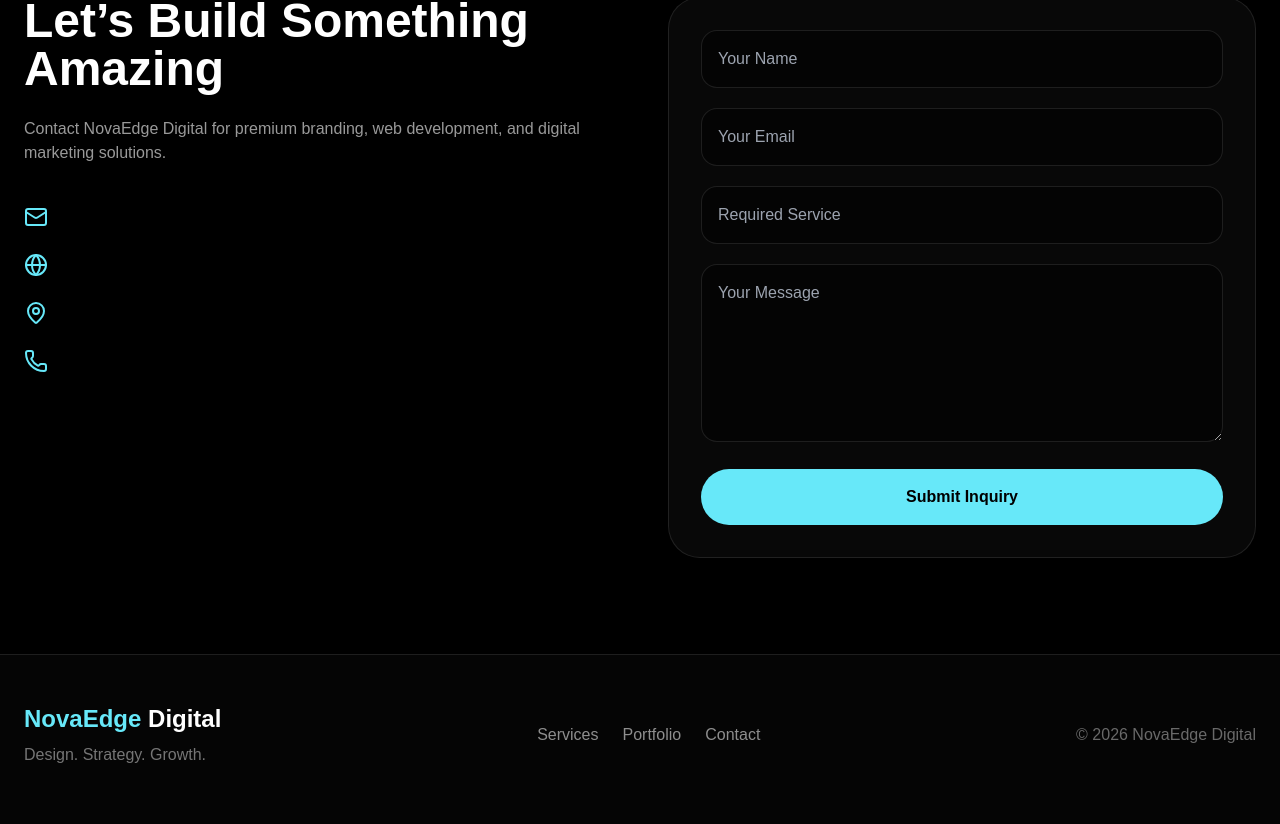
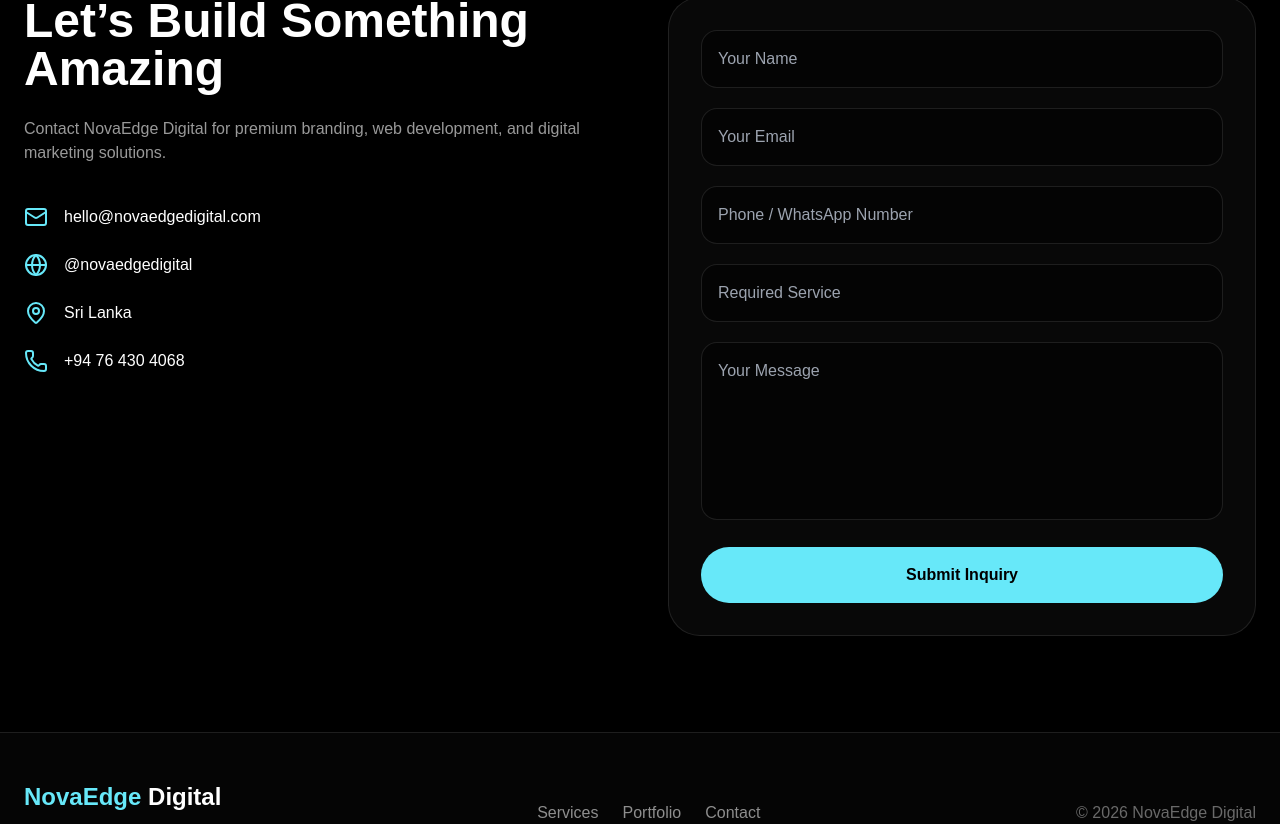
Before and after one commit to kjnavan-maker/novaedge-digital, a React (Vite) app: page / in a window 1280 px wide. Shown: the part 7269-8093 px from the top of the page. Built offline with nearby package versions, Linux system fonts and the light colour scheme; no server answers.

Commit message:
Fix contact inquiry fields

```diff
--- a/src/components/Contact.jsx
+++ b/src/components/Contact.jsx
@@ -1,18 +1,14 @@
 import { useEffect, useState } from "react";
 import axios from "axios";
-import {
-  Mail,
-  MapPin,
-  Globe,
-  Phone,
-} from "lucide-react";
+import { Mail, MapPin, Globe, Phone } from "lucide-react";
 
 function Contact() {
   const [settings, setSettings] = useState({});
 
   const [formData, setFormData] = useState({
-    fullName: "",
+    name: "",
     email: "",
+    phone: "",
     service: "",
     message: "",
   });
@@ -55,24 +51,21 @@ function Contact() {
         alert("Inquiry Submitted Successfully!");
 
         setFormData({
-          fullName: "",
+          name: "",
           email: "",
+          phone: "",
           service: "",
           message: "",
         });
       }
     } catch (error) {
       console.error(error);
-
       alert("Failed to submit inquiry");
     }
   };
 
   return (
-    <section
-      id="contact"
-      className="py-24 px-6 bg-black text-white"
-    >
+    <section id="contact" className="py-24 px-6 bg-black text-white">
       <div className="max-w-7xl mx-auto grid md:grid-cols-2 gap-14">
         <div>
           <h2 className="text-5xl font-black mb-6">
@@ -80,47 +73,43 @@ function Contact() {
           </h2>
 
           <p className="text-white/60 mb-10">
-            Contact NovaEdge Digital for premium
-            branding, web development, and digital
-            marketing solutions.
+            Contact NovaEdge Digital for premium branding, web development, and
+            digital marketing solutions.
           </p>
 
           <div className="space-y-6">
             <div className="flex items-center gap-4">
               <Mail className="text-cyan-300" />
-              <span>{settings.adminEmail}</span>
+              <span>{settings.adminEmail || "hello@novaedgedigital.com"}</span>
             </div>
 
             <div className="flex items-center gap-4">
               <Globe className="text-cyan-300" />
-              <span>{settings.instagramLink}</span>
+              <span>{settings.instagramLink || "@novaedgedigital"}</span>
             </div>
 
             <div className="flex items-center gap-4">
               <MapPin className="text-cyan-300" />
-              <span>{settings.location}</span>
+              <span>{settings.location || "Sri Lanka"}</span>
             </div>
 
             <div className="flex items-center gap-4">
               <Phone className="text-cyan-300" />
-              <span>{settings.whatsappNumber}</span>
+              <span>{settings.whatsappNumber || "+94 76 430 4068"}</span>
             </div>
           </div>
         </div>
 
         <div className="rounded-[2rem] border border-white/10 bg-white/[0.03] p-8">
-          <form
-            onSubmit={handleSubmit}
-            className="space-y-5"
-          >
+          <form onSubmit={handleSubmit} className="space-y-5">
             <input
               type="text"
-              name="fullName"
-              value={formData.fullName}
+              name="name"
+              value={formData.name}
               onChange={handleChange}
               placeholder="Your Name"
               required
-              className="w-full p-4 rounded-2xl bg-black/40 border border-white/10"
+              className="w-full p-4 rounded-2xl bg-black/40 border border-white/10 outline-none focus:border-cyan-300"
             />
 
             <input
@@ -130,7 +119,17 @@ function Contact() {
               onChange={handleChange}
               placeholder="Your Email"
               required
-              className="w-full p-4 rounded-2xl bg-black/40 border border-white/10"
+              className="w-full p-4 rounded-2xl bg-black/40 border border-white/10 outline-none focus:border-cyan-300"
+            />
+
+            <input
+              type="text"
+              name="phone"
+              value={formData.phone}
+              onChange={handleChange}
+              placeholder="Phone / WhatsApp Number"
+              required
+              className="w-full p-4 rounded-2xl bg-black/40 border border-white/10 outline-none focus:border-cyan-300"
             />
 
             <input
@@ -140,7 +139,7 @@ function Contact() {
               onChange={handleChange}
               placeholder="Required Service"
               required
-              className="w-full p-4 rounded-2xl bg-black/40 border border-white/10"
+              className="w-full p-4 rounded-2xl bg-black/40 border border-white/10 outline-none focus:border-cyan-300"
             />
 
             <textarea
@@ -150,12 +149,12 @@ function Contact() {
               onChange={handleChange}
               placeholder="Your Message"
               required
-              className="w-full p-4 rounded-2xl bg-black/40 border border-white/10"
+              className="w-full p-4 rounded-2xl bg-black/40 border border-white/10 outline-none focus:border-cyan-300 resize-none"
             />
 
             <button
               type="submit"
-              className="w-full py-4 rounded-full bg-cyan-300 text-black font-bold"
+              className="w-full py-4 rounded-full bg-cyan-300 text-black font-bold hover:bg-cyan-200 transition"
             >
               Submit Inquiry
             </button>
```
Also changed, not shown: 1 other file (tests, documents, lock files or other folders).
